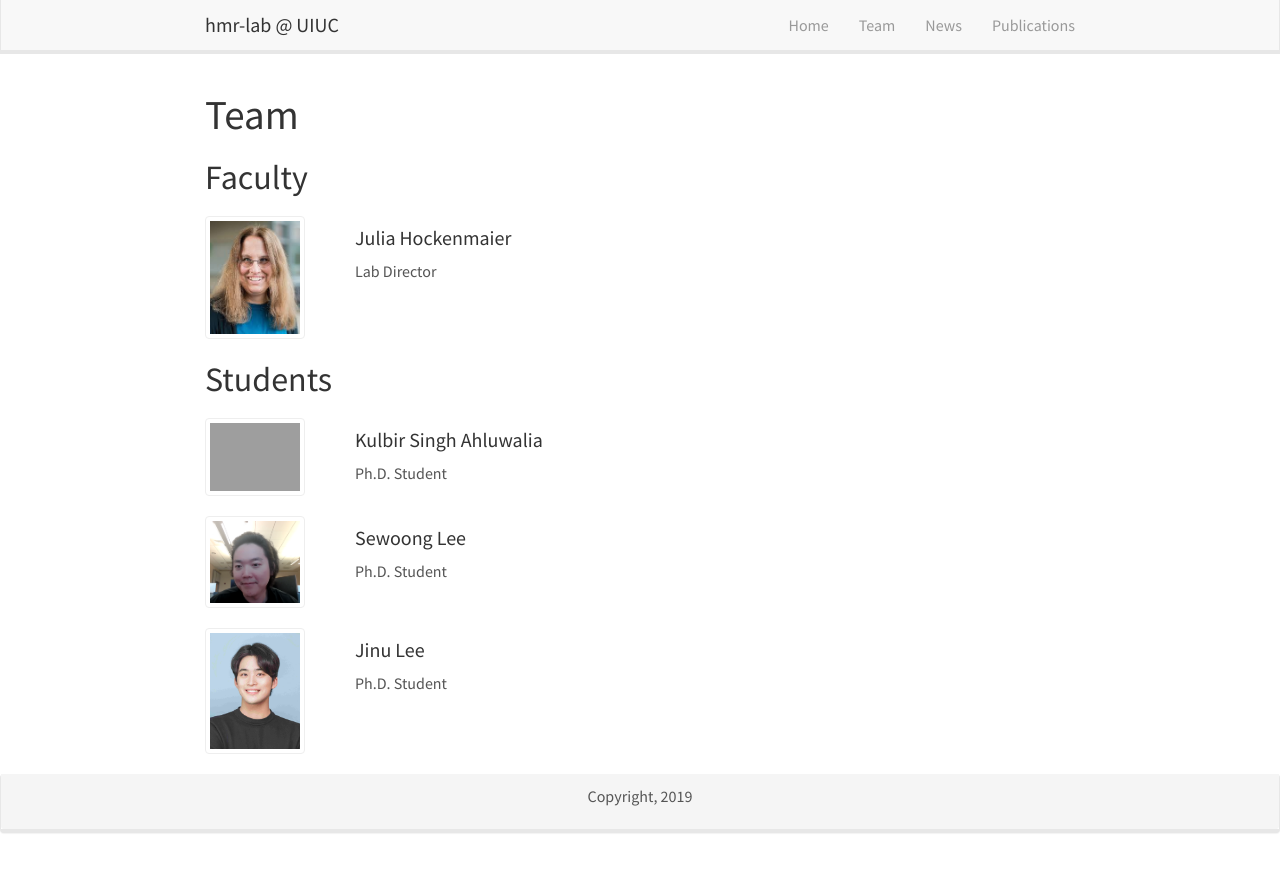
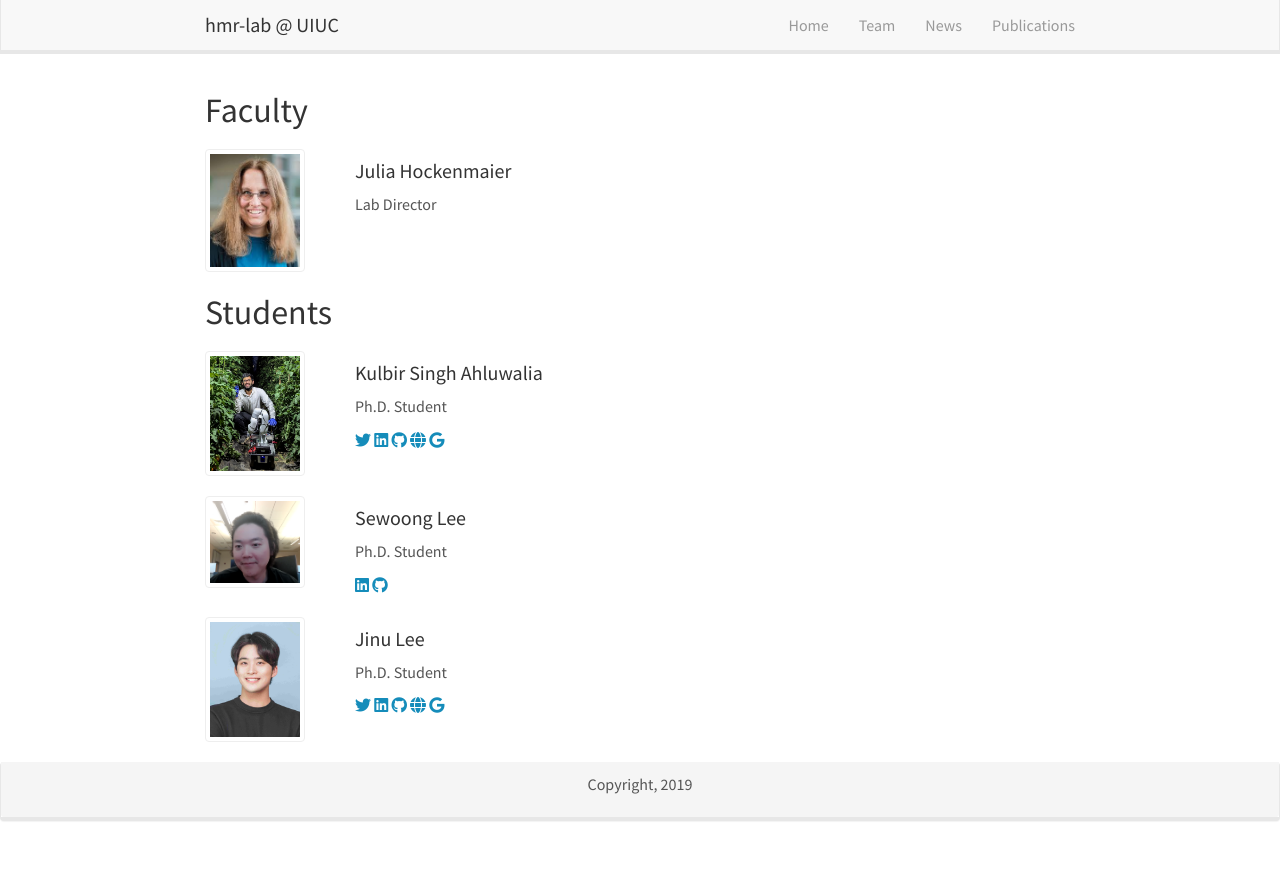
Before and after one commit to hmr-lab/hmr-lab.github.io, a Jekyll site: the page built from _pages/team/index.html, in a window 1280 px wide. Shown: the top 872 px of the page. Built offline with Jekyll 4.4.1, drawn with Linux system fonts in a browser that asks for light colours; nearby versions of some CDN libraries.

Commit message:
fix: typo in md extraction

```diff
--- a/_pages/team/index.html
+++ b/_pages/team/index.html
@@ -6,7 +6,7 @@ sitemap: false
 permalink: /team/
 ---
 
-<h1>{{page.title}}</h1>
+<h1>{{member.title}}</h1>
 
 <!-- Staff -->
 
@@ -53,24 +53,24 @@ permalink: /team/
             <h4 class="card-title">{{ member.title }}</h4>
             <p class="card-text">{{ member.role }}</p>
             <!-- Twitter -->
-            {% if page.social.twitter %}
-                <a target="blank" href="{{page.social.twitter}}"><i class="fab fa-twitter"></i></a>
+            {% if member.social.twitter %}
+                <a target="blank" href="{{member.social.twitter}}"><i class="fab fa-twitter"></i></a>
             {% endif %}
             <!-- Linkedin -->
-            {% if page.social.linkedin %}
-                <a target="blank" href="{{page.social.linkedin}}"><i class="fab fa-linkedin"></i></a>
+            {% if member.social.linkedin %}
+                <a target="blank" href="{{member.social.linkedin}}"><i class="fab fa-linkedin"></i></a>
             {% endif %}
             <!-- Github -->
-            {% if page.social.github %}
-                <a target="blank" href="{{page.social.github}}"><i class="fab fa-github"></i></a>
+            {% if member.social.github %}
+                <a target="blank" href="{{member.social.github}}"><i class="fab fa-github"></i></a>
             {% endif %}
             <!-- Personal Website -->
-            {% if page.social.website %}
-                <a target="blank" href="{{page.social.website}}"><i class="fas fa-globe"></i></a>
+            {% if member.social.website %}
+                <a target="blank" href="{{member.social.website}}"><i class="fas fa-globe"></i></a>
             {% endif %}
             <!-- Google Scholar -->
-            {% if page.social.google-scholar %}
-                <a target="blank" href="{{page.social.google-scholar}}"><i class="fab fa-google"></i></a>
+            {% if member.social.google-scholar %}
+                <a target="blank" href="{{member.social.google-scholar}}"><i class="fab fa-google"></i></a>
             {% endif %}
             </div>
         </div>
```
Also changed, not shown: _pages/team/_posts/2022-01-15-kulbir_singh_ahluwalia.md (+1 -1 lines).
